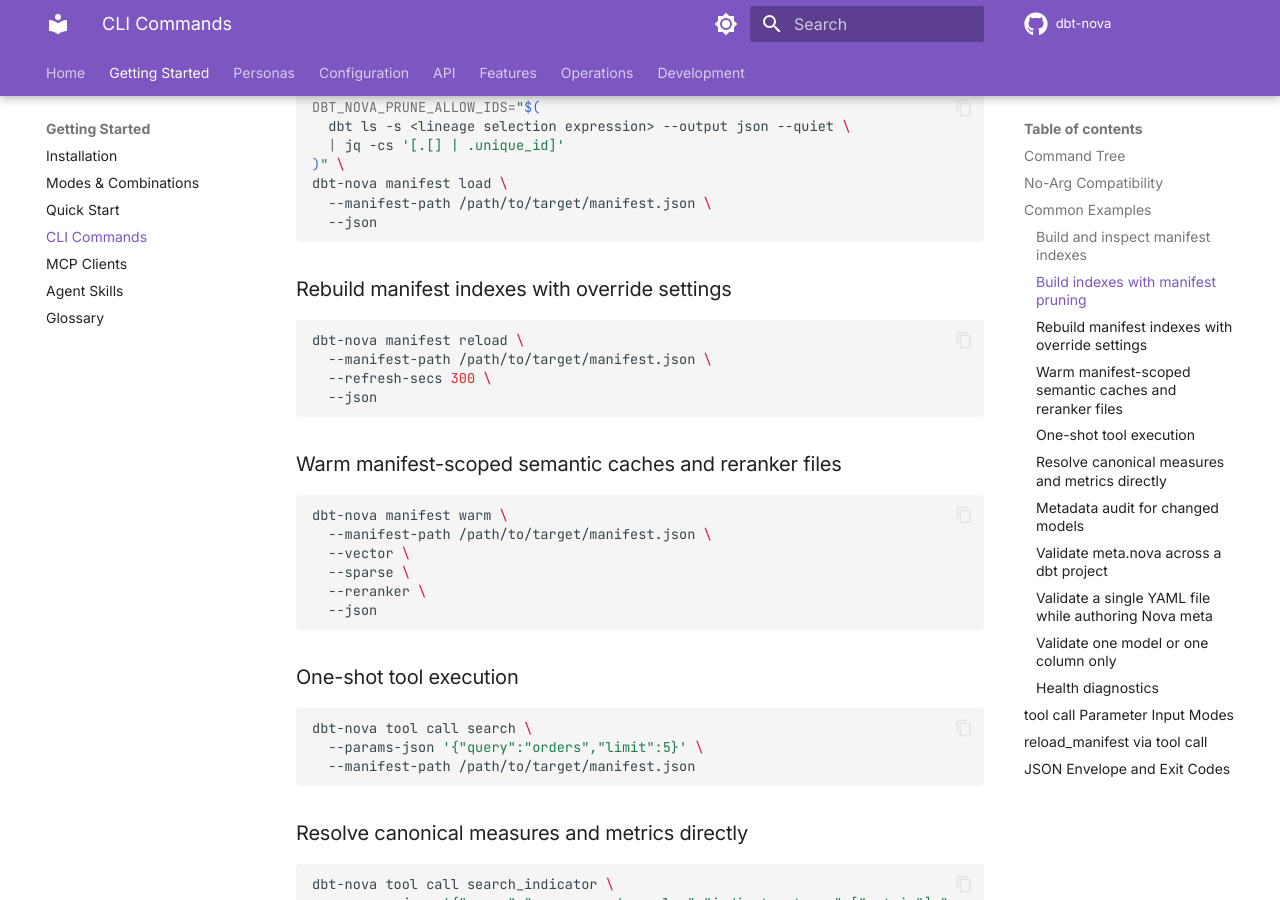
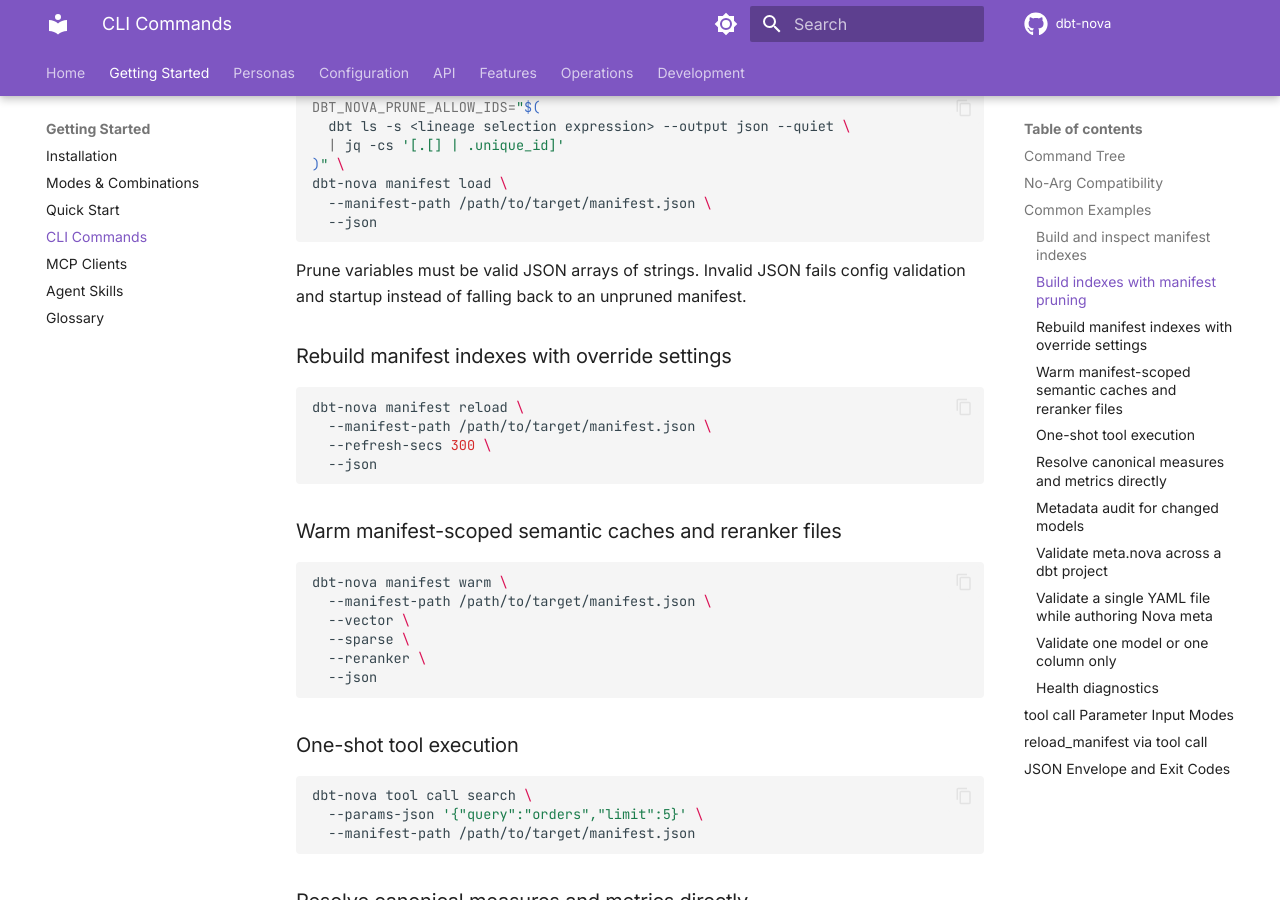
Before and after one commit to joe-broadhead/dbt-nova, an MkDocs documentation site: the page built from docs/getting-started/cli.md, in a window 1280 px wide and 900 px high, scrolled down 1642 px. Built offline with MkDocs 1.6.1 and Material for MkDocs 9.7.7, drawn with Linux system fonts in a browser that asks for light colours; comment, search, counter and statistics services are not loaded.

Commit message:
Harden manifest pruning config

````diff
--- a/docs/getting-started/cli.md
+++ b/docs/getting-started/cli.md
@@ -85,6 +85,9 @@
   --manifest-path /path/to/target/manifest.json \
   --json
 ```
+
+Prune variables must be valid JSON arrays of strings. Invalid JSON fails config
+validation and startup instead of falling back to an unpruned manifest.
 
 ### Rebuild manifest indexes with override settings
 
````
Also changed, not shown: CHANGELOG.md (+3 -0 lines), docs/configuration/reference.md (+1 -0 lines), docs/getting-started/mcp-clients.md (+1 -0 lines), 1 other file.
